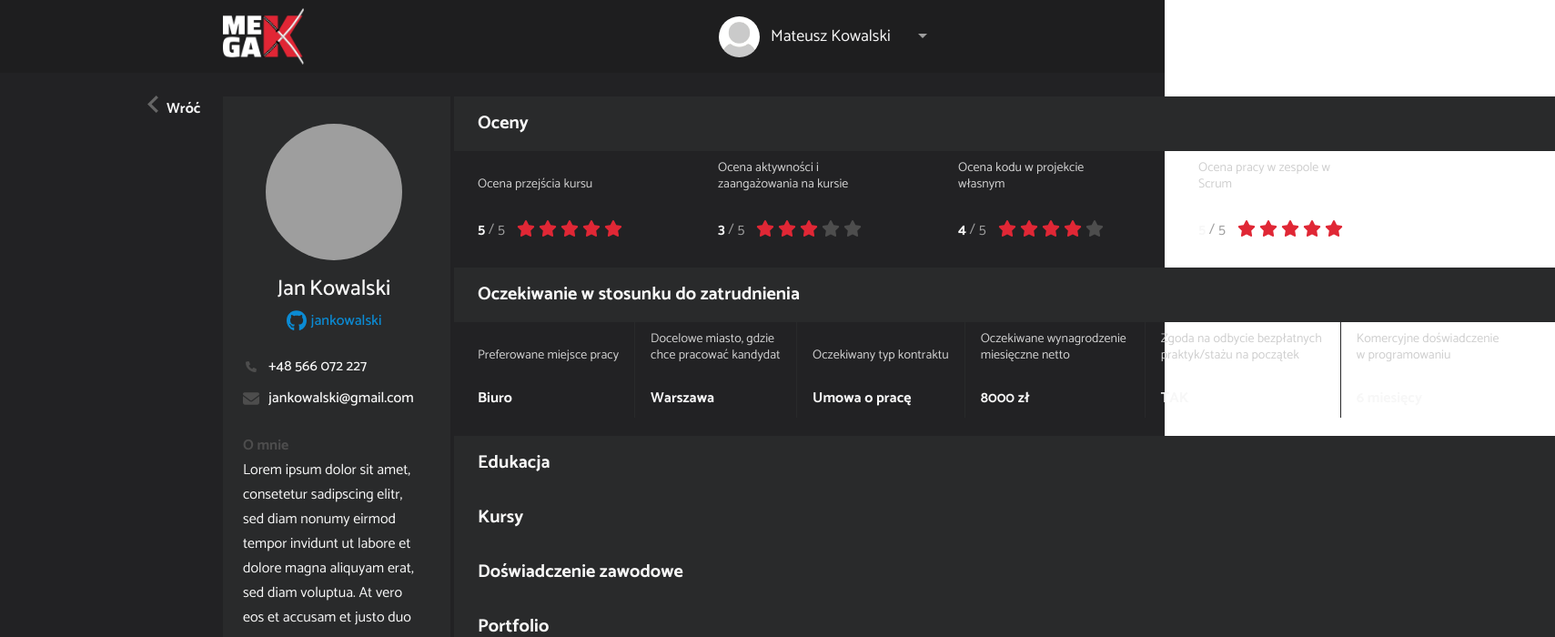
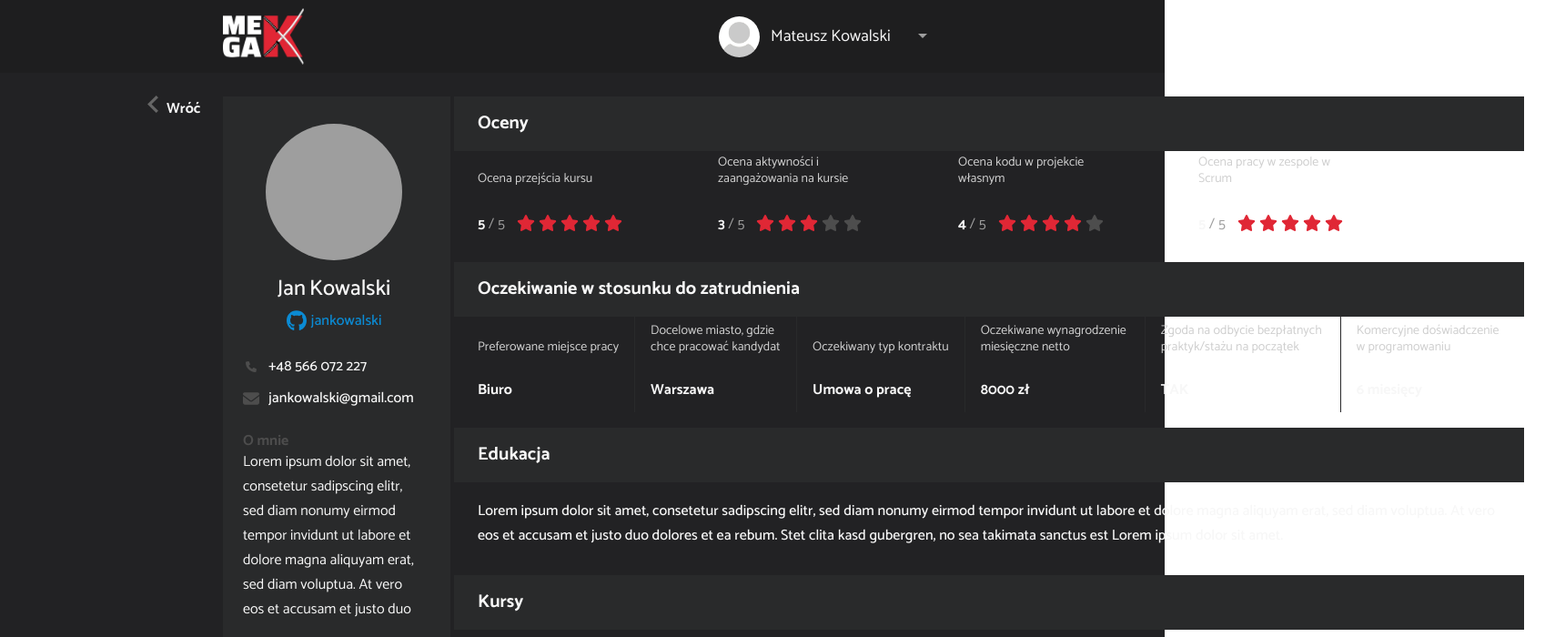
Before and after one commit to tomczer2t/head_hunter_front, a React (Create React App) app: page /user/cv in a window 1280 px wide. Shown: the top 700 px of the page at 91% size, 1709 px wide, since content can reach past the window. Built offline with nearby package versions, Linux system fonts and the light colour scheme; grey boxes are pictures that could not be loaded.

Commit message:
Add TextDescription component.

```diff
--- a/src/components/TopBar/TopBar.tsx
+++ b/src/components/TopBar/TopBar.tsx
@@ -9,7 +9,6 @@ export const TopBar = () => {
   const [menuIsOpen, setMenuIsOpen] = useState(false);
 
   const openMenu = () => {
-    console.log('Kliknąłeś w menu');
     setMenuIsOpen((prevState) => !prevState);
   };
 
--- a/src/components/UserCv/UserCv.css
+++ b/src/components/UserCv/UserCv.css
@@ -1,7 +1,7 @@
 .UserCv {
   background-color: var(--cv-user-module-background-color);
   color: var(--cv-user-module-text-color);
-  height: 100vh;
+  min-height: 100vh;
 }
 
 .UserCv__interview-student-link {
@@ -29,6 +29,6 @@
 .UserCv__container {
   display: grid;
   grid-column-gap: 0.25rem;
-  grid-template-columns: 15.625rem 1fr;
+  grid-template-columns: 15.625rem 73.5rem;
   padding: 0 15.3125rem;
 }
--- a/src/components/UserCv/UserDescription/UserDescription.css
+++ b/src/components/UserCv/UserDescription/UserDescription.css
@@ -1,6 +1,7 @@
 .UserDescription {
   background-color: var(--cv-user-module-user-description-color);
   padding: 1.875rem 1.75rem 1.4375rem 1.375rem;
+  height: max-content;
 }
 
 .UserDescription__user-avatar {
@@ -14,6 +15,7 @@
 .UserDescription__full-name {
   display: flex;
   justify-content: center;
+  line-height: 2.4375rem;
   margin-bottom: 2px;
 }
 
@@ -44,6 +46,7 @@
   color: var(--cv-user-module-link-color);
   display: block;
   font-weight: 500;
+  line-height: 1.6875rem;
   text-align: center;
   text-decoration: none;
 }
@@ -68,6 +71,7 @@
 
 .UserDescription__phone, .UserDescription__email {
   font-weight: 500;
+  line-height: 1.6875rem;
 }
 
 .UserDescription__email-icon {
@@ -82,6 +86,7 @@
   color: var(--cv-user-module-bio-title-text-color);
   font-size: 1rem;
   font-weight: 700;
+  line-height: 1.125rem;
   margin: 0;
 }
 
--- /dev/null
+++ b/src/components/UserCv/UserTable/TextDescription/TextDescription.css
@@ -0,0 +1,15 @@
+.TextDescription {
+  align-items: center;
+  display: flex;
+  height: 5.625rem;
+  margin-bottom: 0.75rem;
+  padding: 0 1.625rem;
+}
+
+.TextDescription__text {
+  color: var(--cv-user-module-text-color);
+  font-size: 1rem;
+  font-weight: 500;
+  line-height: 1.6875rem;
+  margin: 0;
+}
--- /dev/null
+++ b/src/components/UserCv/UserTable/TextDescription/TextDescription.tsx
@@ -0,0 +1,15 @@
+import React from 'react';
+
+import './TextDescription.css';
+
+interface Props {
+  text: string;
+}
+
+export const TextDescription = ({ text }: Props) => {
+  return (
+    <div className="TextDescription">
+      <p className="TextDescription__text">{text}</p>
+    </div>
+  );
+};
--- a/src/components/UserCv/UserTable/UserTable.css
+++ b/src/components/UserCv/UserTable/UserTable.css
@@ -1,5 +1,6 @@
 .UserTable__container {
   display: flex;
+  height: 6.875rem;
   padding: 0.625rem 1.625rem 1rem;
   margin-bottom: 0.75rem;
 }
--- a/src/components/UserCv/UserTable/UserTable.tsx
+++ b/src/components/UserCv/UserTable/UserTable.tsx
@@ -2,6 +2,7 @@ import React from 'react';
 import { UserTableHeader } from './UserTableHeader/UserTableHeader';
 import { DegreeElement } from './DegreeElement/DegreeElement';
 import { Expectation } from './ExpectationElement/ExpectationElement';
+import { TextDescription } from './TextDescription/TextDescription';
 
 import './UserTable.css';
 
@@ -40,8 +41,11 @@ export const UserTable = () => {
         />
       </div>
       <UserTableHeader title="Edukacja" />
+      <TextDescription text="Lorem ipsum dolor sit amet, consetetur sadipscing elitr, sed diam nonumy eirmod tempor invidunt ut labore et dolore magna aliquyam erat, sed diam voluptua. At vero eos et accusam et justo duo dolores et ea rebum. Stet clita kasd gubergren, no sea takimata sanctus est Lorem ipsum dolor sit amet." />
       <UserTableHeader title="Kursy" />
+      <TextDescription text="Lorem ipsum dolor sit amet, consetetur sadipscing elitr, sed diam nonumy eirmod tempor invidunt ut labore et dolore magna aliquyam erat, sed diam voluptua. At vero eos et accusam et justo duo dolores et ea rebum. Stet clita kasd gubergren, no sea takimata sanctus est Lorem ipsum dolor sit amet." />
       <UserTableHeader title="Doświadczenie zawodowe" />
+      <TextDescription text="Lorem ipsum dolor sit amet, consetetur sadipscing elitr, sed diam nonumy eirmod tempor invidunt ut labore et dolore magna aliquyam erat, sed diam voluptua. At vero eos et accusam et justo duo dolores et ea rebum. Stet clita kasd gubergren, no sea takimata sanctus est Lorem ipsum dolor sit amet." />
       <UserTableHeader title="Portfolio" />
       <UserTableHeader title="Projekt w zespole Scrumowym" />
       <UserTableHeader title="Projekt na zaliczenie" />
```
